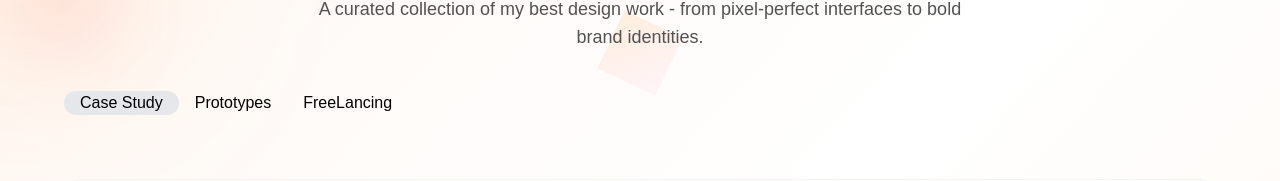
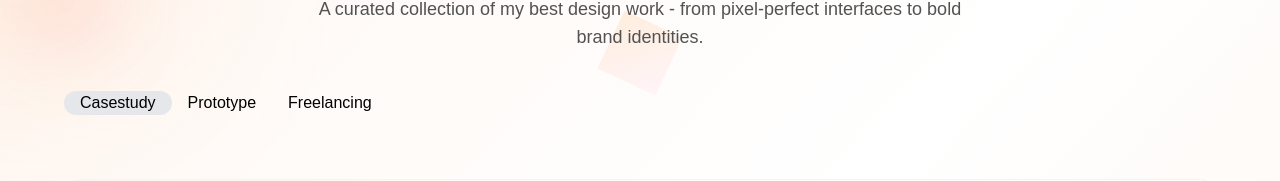
Before and after one commit to sanjanabishnoi26/portfolio-sanjana, a Next.js app: page /work in a window 1280 px wide. Shown: the part 257-438 px from the top of the page. Built offline with nearby package versions, Linux system fonts and the light colour scheme.

Commit message:
Update Projects.tsx

```diff
--- a/elements/Projects.tsx
+++ b/elements/Projects.tsx
@@ -8,7 +8,7 @@ import Link from "next/link";
 export function Project() {
   const tabs = [
   {
-    title: "Case Study",
+    title: "Casestudy",
     value: "case-study",
     icon: <IconLayoutGrid className="w-5 h-5" />,
     content: (
@@ -24,8 +24,8 @@ export function Project() {
     ),
   },
   {
-    title: "Prototypes",
-    value: "prototypes",
+    title: "Prototype",
+    value: "prototype",
     icon: <IconBrush className="w-5 h-5" />,
     content: (
       <ContentBlock title="Posite – India Post App Redesign">
@@ -40,7 +40,7 @@ export function Project() {
     ),
   },
   {
-    title: "FreeLancing",
+    title: "Freelancing",
     value: "freelance",
     icon: <IconRocket className="w-5 h-5" />,
     content: (
```
